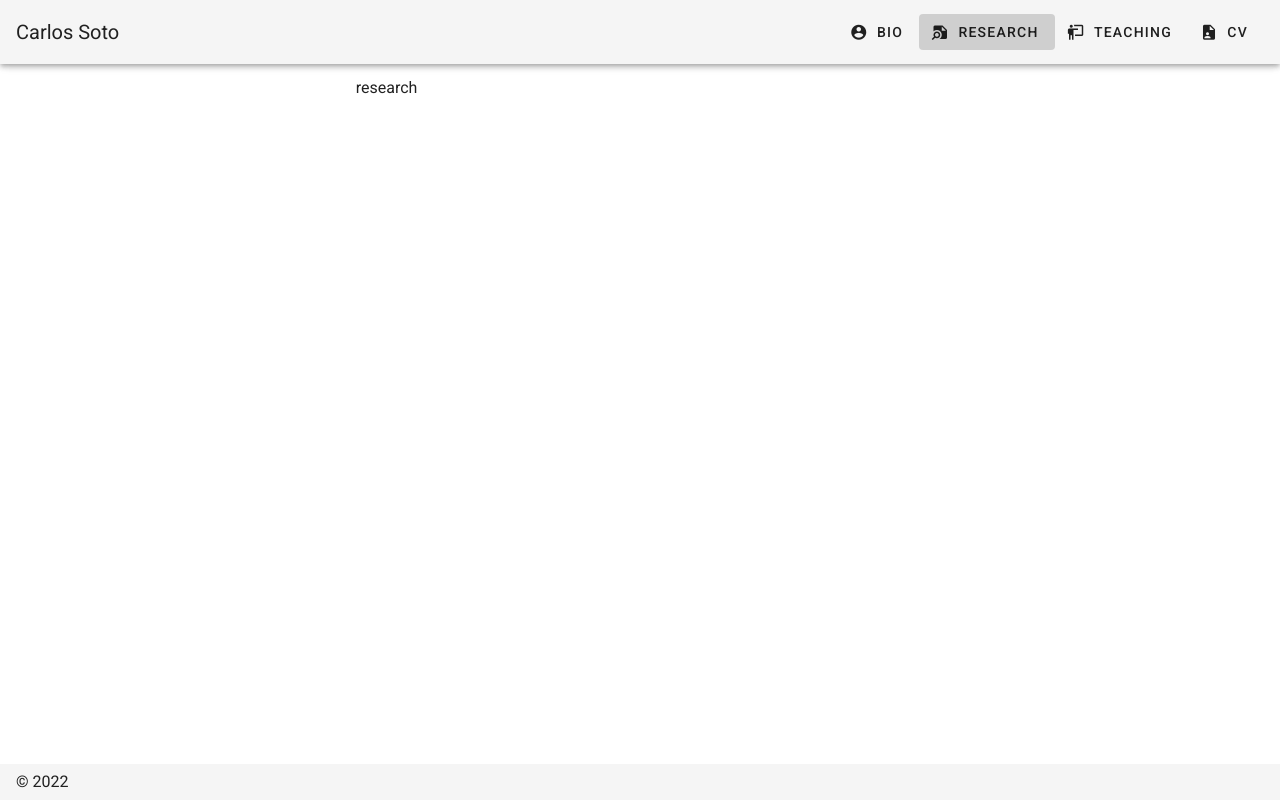
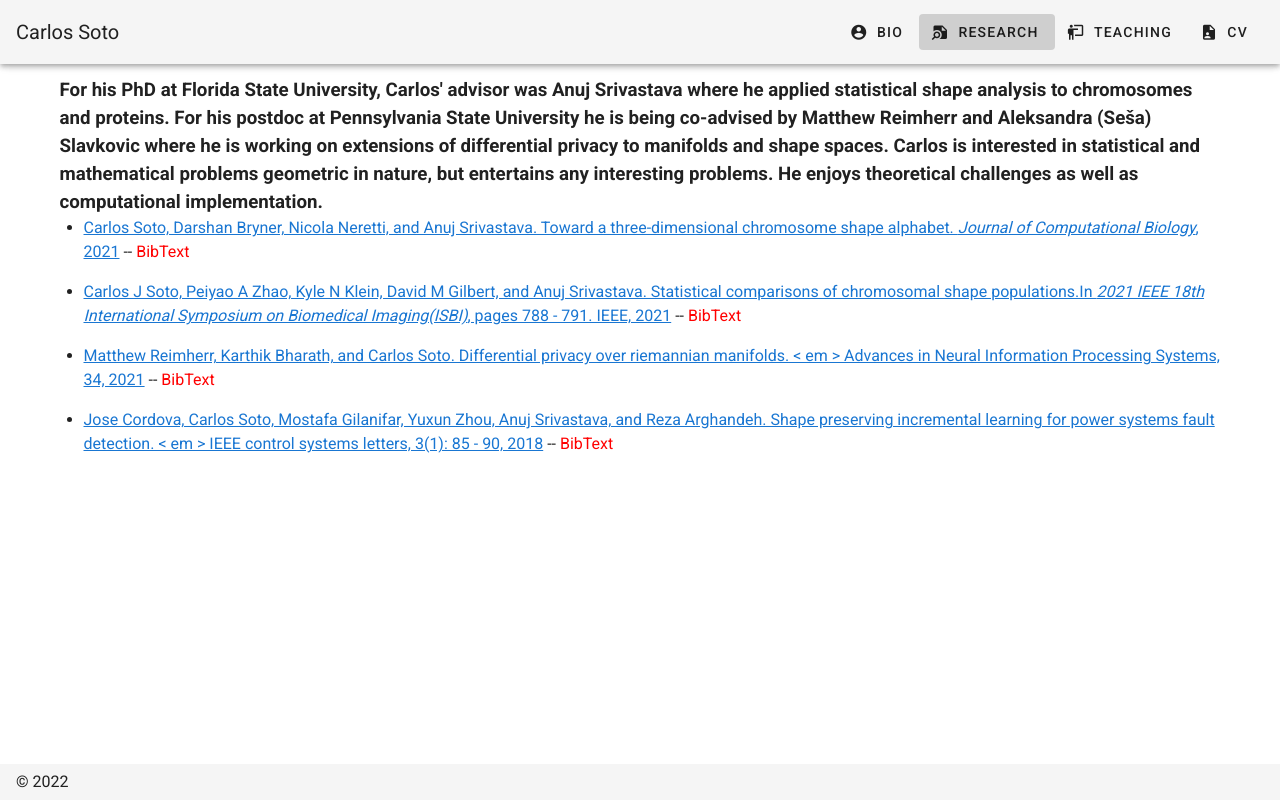
Before and after one commit to Alex-Bailon/carlos-soto-portfolio, a Nuxt app: page /research in a window 1280 px wide. Built offline with nearby package versions, Linux system fonts and the light colour scheme.

Commit message:
added research and bio

```diff
--- /dev/null
+++ b/assets/bio.js
@@ -0,0 +1,10 @@
+export default `Carlos J. Soto grew up in Chicago. He received a BA in mathematics at
+  <a href="https://ripon.edu/" target="_blank">Ripon College</a> in 2011, an MS in mathematics
+  at University of Wisconsin -- Milwaukee in 2015, and an MS and PhD in Biostatistics
+  at Florida State University in 2020. He is currently a postdoc at Pennsylvania State
+  University.
+
+  The pandemic has changed his non-academic interests greatly, but in general
+  he is interested in rock climbing, comedy, gaming, and guitar. He has rock climbed
+  in many states and hopes to continue to explore crags across the country.
+`
--- /dev/null
+++ b/assets/research.js
@@ -0,0 +1,67 @@
+export default {
+  intro: `For his PhD at Florida State University, Carlos' advisor was Anuj Srivastava where he
+  applied statistical shape analysis to chromosomes and proteins. For his postdoc at
+  Pennsylvania State University he is being co-advised by Matthew Reimherr and
+  Aleksandra (Seša) Slavkovic where he is working on extensions of differential privacy
+  to manifolds and shape spaces. Carlos is interested in statistical and mathematical
+  problems geometric in nature, but entertains any interesting problems. He enjoys
+  theoretical challenges as well as computational implementation.
+  `,
+  papers: [
+    {
+      title: `Carlos Soto, Darshan Bryner, Nicola Neretti, and Anuj Srivastava. Toward a three-dimensional
+        chromosome shape alphabet. <em> Journal of Computational Biology</em>, 2021`,
+      bibText: `@article{soto2021toward,
+        title={Toward a Three-Dimensional Chromosome Shape Alphabet},
+        author={Soto, Carlos and Bryner, Darshan and Neretti, Nicola and Srivastava, Anuj},
+        journal={Journal of Computational Biology},
+        year={2021},
+        publisher={Mary Ann Liebert, Inc., publishers 140 Huguenot Street, 3rd Floor New~…}
+        }`,
+      link: 'https://www.liebertpub.com/doi/abs/10.1089/cmb.2020.0383',
+    },
+    {
+      title: `Carlos J Soto, Peiyao A Zhao, Kyle N Klein, David M Gilbert, and Anuj Srivastava. Statistical
+        comparisons of chromosomal shape populations.In <em> 2021 IEEE 18th International Symposium on
+        Biomedical Imaging(ISBI)</em>, pages 788 - 791. IEEE, 2021`,
+      bibText: `@inproceedings{soto2021statistical,
+        title={Statistical Comparisons Of Chromosomal Shape Populations},
+        author={Soto, Carlos J and Zhao, Peiyao A and Klein, Kyle N and Gilbert, David M and Srivastava, Anuj},
+        booktitle={2021 IEEE 18th International Symposium on Biomedical Imaging (ISBI)},
+        pages={788--791},
+        year={2021},
+        organization={IEEE}
+        }`,
+      link: 'https://ieeexplore.ieee.org/abstract/document/9433812',
+    },
+    {
+      title: `Matthew Reimherr, Karthik Bharath, and Carlos Soto. Differential privacy over riemannian
+        manifolds. < em > Advances in Neural Information Processing Systems</em>, 34, 2021`,
+      bibText: `@article{reimherr2021differential,
+        title={Differential privacy over Riemannian manifolds},
+        author={Reimherr, Matthew and Bharath, Karthik and Soto, Carlos},
+        journal={Advances in Neural Information Processing Systems},
+        volume={34},
+        year={2021}
+        }`,
+      link: 'https://proceedings.neurips.cc/paper/2021/hash/6600e06fe9350b62c1e343504d4a7b86-Abstract.html',
+    },
+    {
+      title: `Jose Cordova, Carlos Soto, Mostafa Gilanifar, Yuxun Zhou, Anuj Srivastava, and Reza Arghandeh.
+        Shape preserving incremental learning for power systems fault detection. < em > IEEE control systems
+        letters</em>, 3(1): 85 - 90, 2018`,
+      bibText: `@article{cordova2018shape,
+        title={Shape preserving incremental learning for power systems fault detection},
+        author={Cordova, Jose and Soto, Carlos and Gilanifar, Mostafa and Zhou, Yuxun and Srivastava, Anuj and Arghandeh, Reza},
+        journal={IEEE control systems letters},
+        volume={3},
+        number={1},
+        pages={85--90},
+        year={2018},
+        publisher={IEEE}
+        }`,
+
+      link: 'https://ieeexplore.ieee.org/abstract/document/8401489',
+    },
+  ],
+}
--- a/pages/bio.vue
+++ b/pages/bio.vue
@@ -1,13 +1,19 @@
+<script>
+import bio from '@/assets/bio'
+export default {
+  name: 'Bio',
+  data(){
+    return {
+      bio,
+    }
+  }
+}
+</script>
+
 <template>
   <v-row justify="center" align="center">
-    <v-col cols="12" sm="8" md="6">
-      bio
+    <v-col cols="12">
+      <h3 v-html="bio"></h3>
     </v-col>
   </v-row>
 </template>
-
-<script>
-export default {
-  name: 'IndexPage'
-}
-</script>
--- a/pages/research.vue
+++ b/pages/research.vue
@@ -1,13 +1,49 @@
+<script>
+import research from '@/assets/research'
+export default {
+  name: 'Research',
+  data(){
+    return {
+      intro: research.intro,
+      papers: research.papers,
+      dialog: false,
+      dialogText: ''
+    }
+  }
+}
+</script>
+
 <template>
   <v-row justify="center" align="center">
-    <v-col cols="12" sm="8" md="6">
-      research
+    <v-col cols="12">
+      <h3 v-html="intro"></h3>
+      <ul>
+        <li v-for="paper in papers" :key="paper.title" >
+          <a :href="paper.link" target="_blank" v-html="paper.title"></a> --
+          <p @click="dialogText = paper.bibText, dialog = true" class="bibtextBtn">BibText</p>
+        </li>
+      </ul>
     </v-col>
+    <v-dialog
+      v-model="dialog"
+      max-width="500px"
+      transition="dialog-transition"
+    >
+      <v-card>
+        <v-card-title primary-title>
+          BibText
+        </v-card-title>
+        <v-card-text v-html="dialogText">
+        </v-card-text>
+      </v-card>
+    </v-dialog>
   </v-row>
 </template>
 
-<script>
-export default {
-  name: 'IndexPage'
-}
-</script>
+<style scoped lang="scss">
+  .bibtextBtn {
+    cursor: pointer;
+    color: red ;
+    display: inline-block;
+  }
+</style>
```
